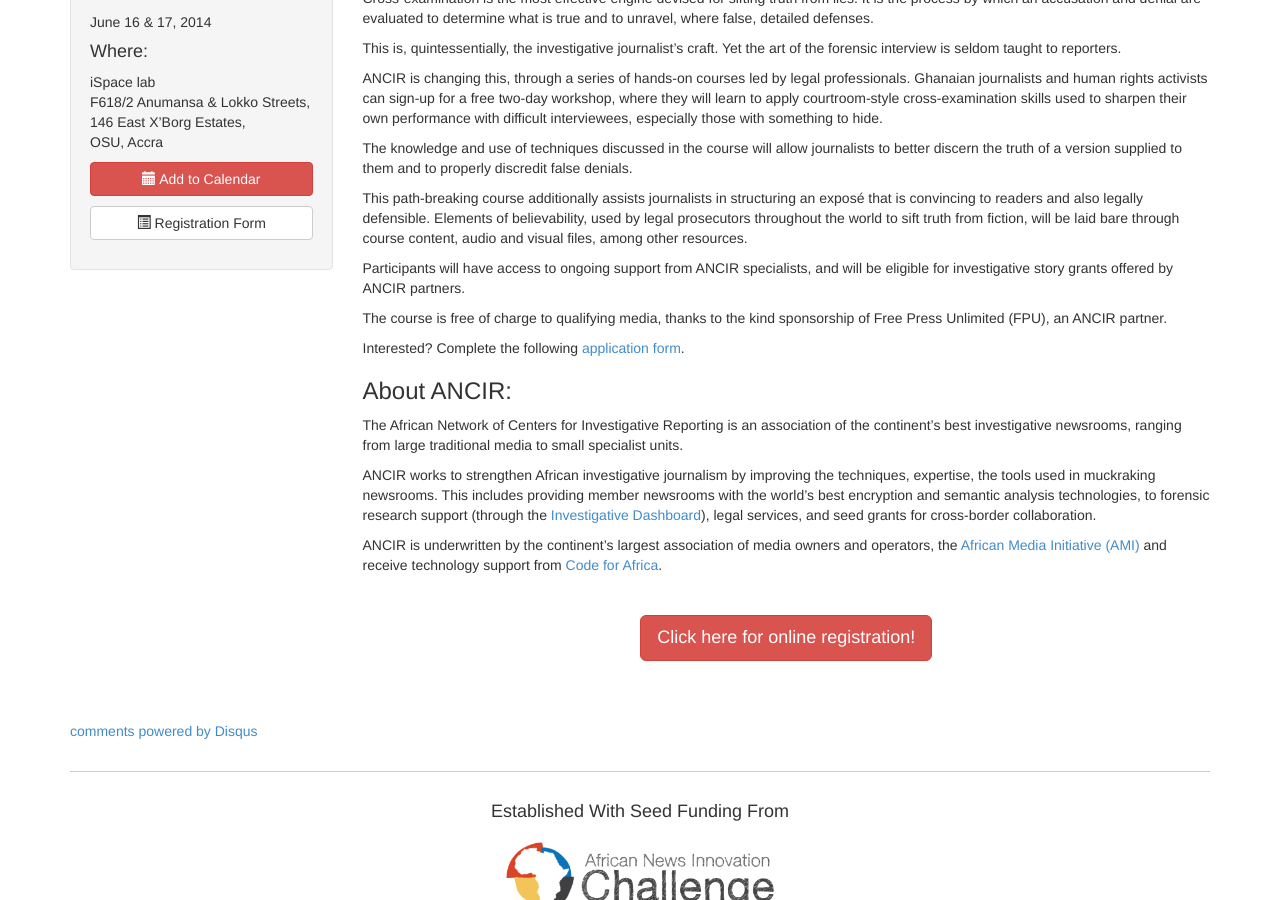
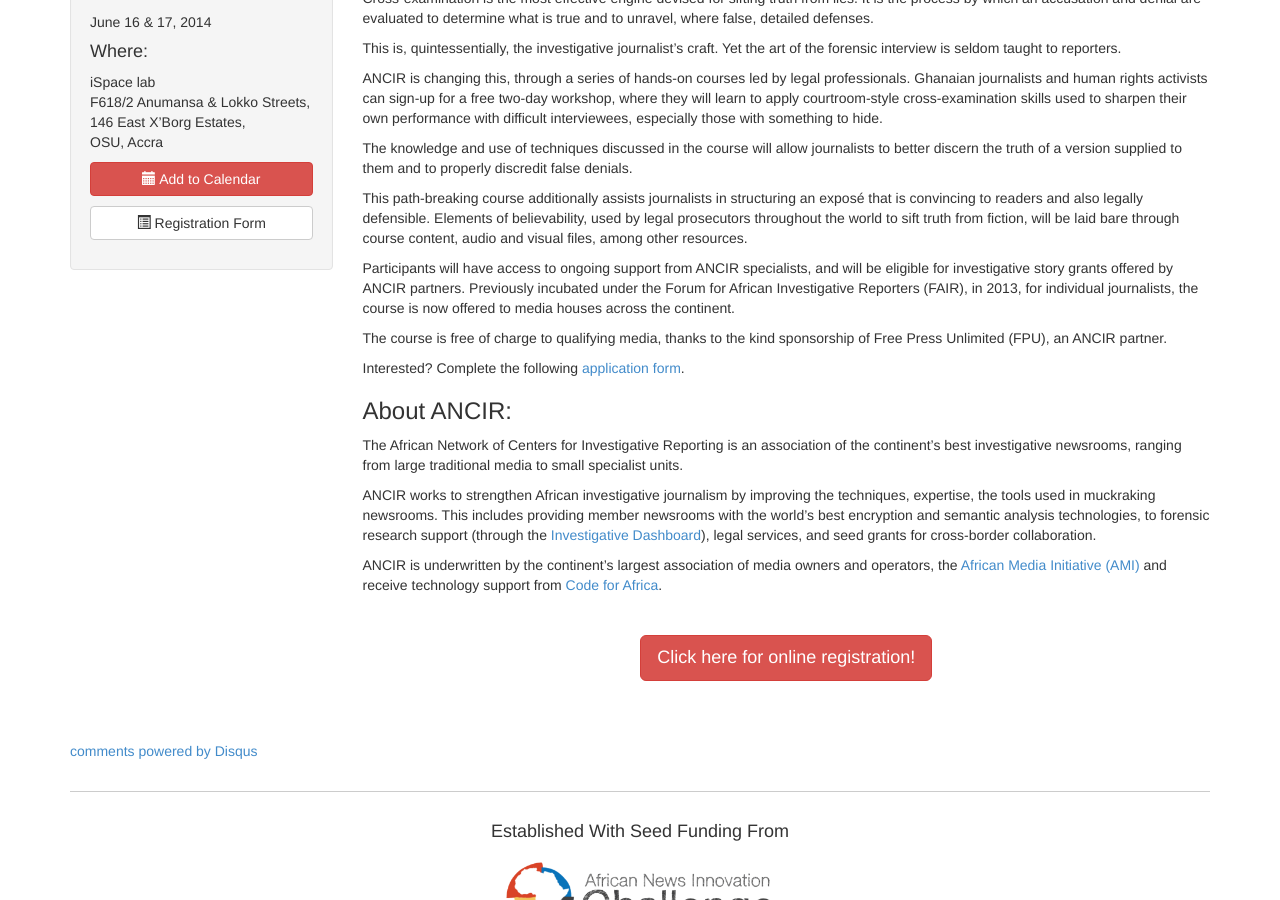
Before and after one commit to ANCIR/InvestigativeCenters.org, a Jekyll site: the page built from _posts/2014-06-01-cross-examination.md, in a window 1280 px wide and 900 px high, scrolled down 487 px. Built offline with Jekyll 4.4.1, drawn with Linux system fonts in a browser that asks for light colours; nearby versions of some CDN libraries; some web fonts are replaced; Markdown is read by kramdown in place of the engine named in the settings; comment, search, counter and statistics services are not loaded.

Commit message:
Added Khadija's edit.

```diff
--- a/_posts/2014-06-01-cross-examination.md
+++ b/_posts/2014-06-01-cross-examination.md
@@ -21,7 +21,7 @@
 
 This path-breaking course additionally assists journalists in structuring an exposé that is convincing to readers and also legally defensible.  Elements of believability, used by legal prosecutors throughout the world to sift truth from fiction, will be laid bare through course content, audio and visual files, among other resources.
 
-Participants will have access to ongoing support from ANCIR specialists, and will be eligible for investigative story grants offered by ANCIR partners.
+Participants will have access to ongoing support from ANCIR specialists, and will be eligible for investigative story grants offered by ANCIR partners. Previously incubated under the Forum for African Investigative Reporters (FAIR), in 2013, for individual journalists, the course is now offered to media houses across the continent.
 
 The course is free of charge to qualifying media, thanks to the kind sponsorship of Free Press Unlimited (FPU), an ANCIR partner.
 
```
